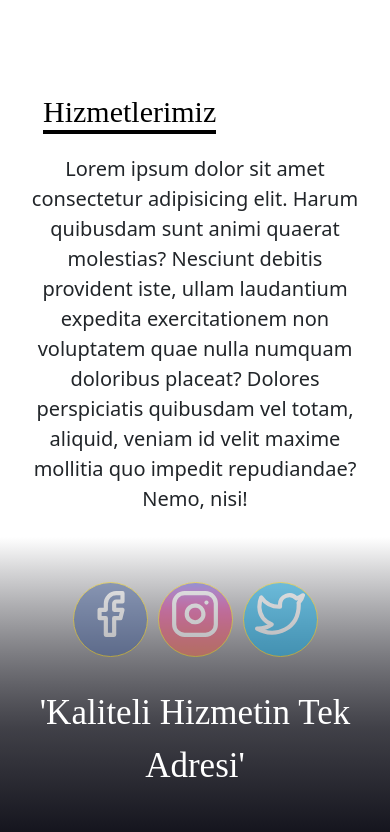
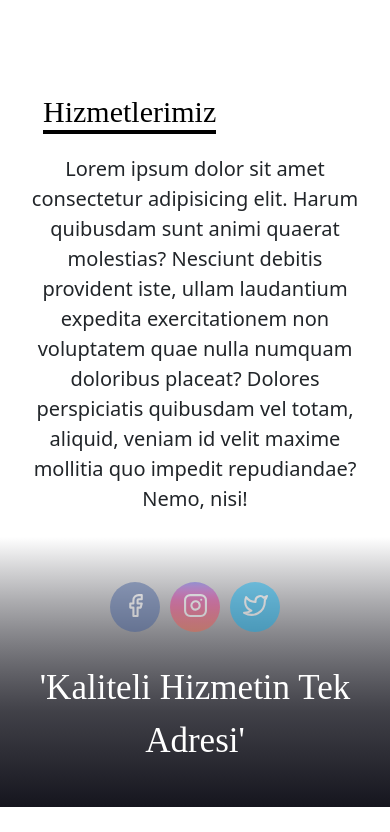
Before and after one commit to Canzz0/Mimarlik-WebSayfas--Projesi, a React (Create React App) app: page / in a window 390 px wide. Shown: the part 2860-3692 px from the top of the page. After the commit the page ends 3667 px from the top, so only its background shows below. Built offline with nearby package versions, Linux system fonts and the light colour scheme.

Commit message:
small-edit

```diff
--- a/public/css/custom.css
+++ b/public/css/custom.css
@@ -473,7 +473,6 @@ h1 {
 }
 
 .footer .social>a {
-  padding: 5px;
   margin: 5px;
   font-size: 50px;
   width: 75px;
@@ -482,7 +481,6 @@ h1 {
   display: inline-block;
   text-align: center;
   border-radius: 50%;
-  border: 1px groove rgb(255, 217, 0);
   color: inherit;
   opacity: 0.45;
   transition: all 0.3s;
@@ -608,6 +606,12 @@ _______--------------______________
   .footer-title {
     display: none;
   }
+  .footer .social>a {
+    padding: 0;
+    font-size: 25px;
+    height: 50px;
+    width: 50px;
+  }
 
   .project-container {
     margin: 5%;
```
